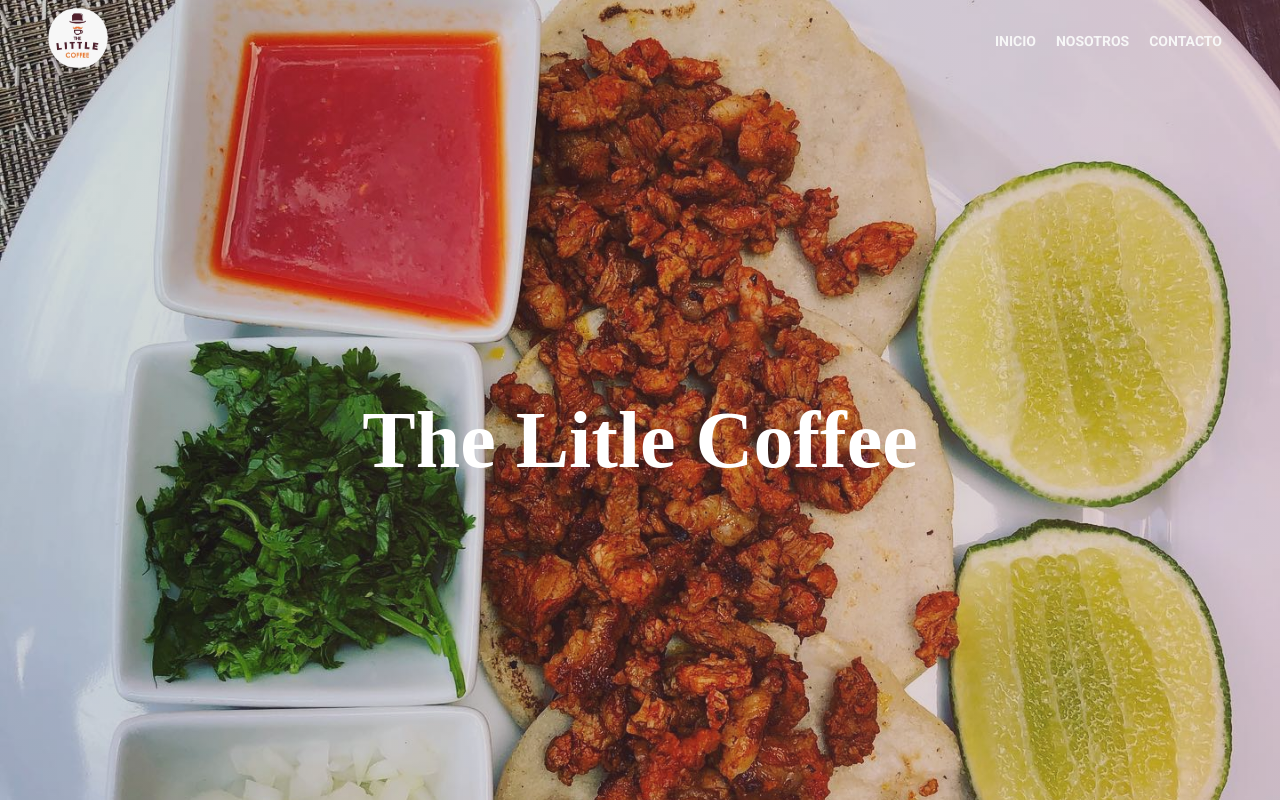
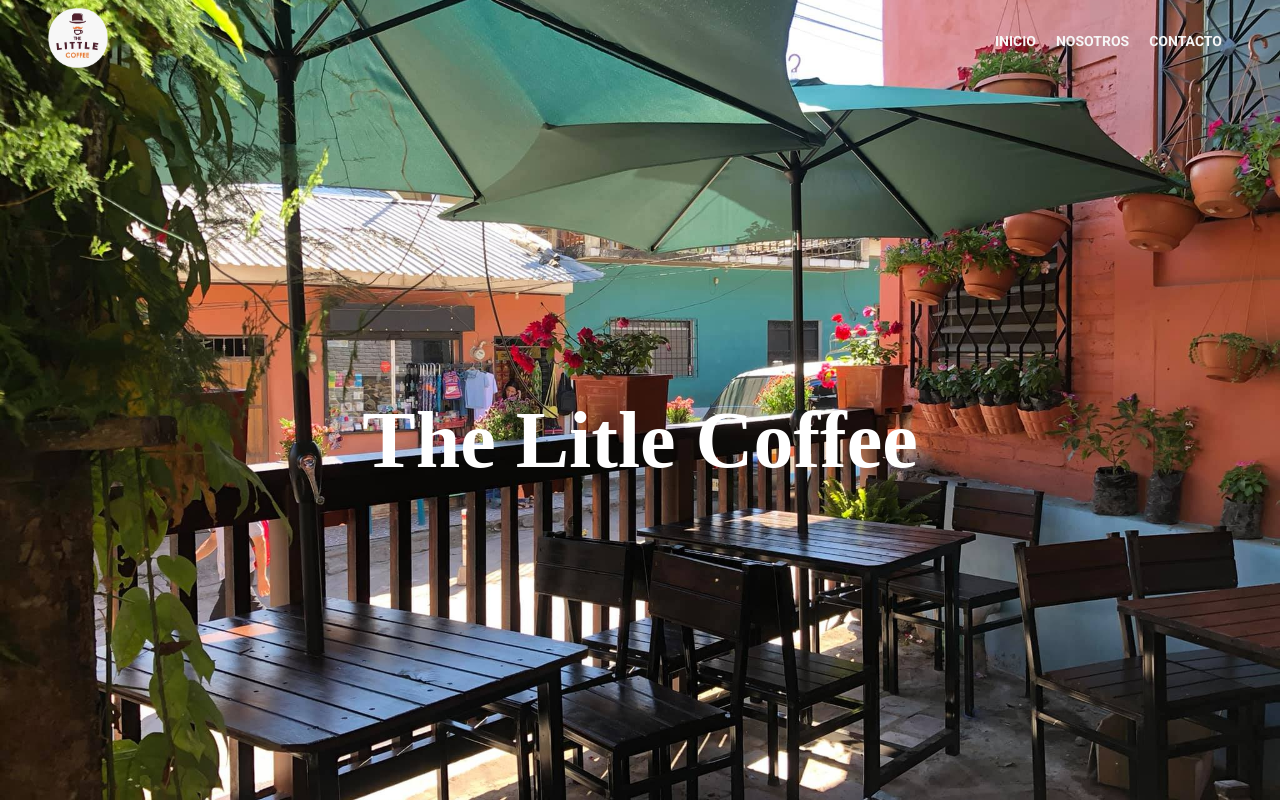
Before and after one commit to erickArita/litle-coffe, a Next.js app: page / in a window 1280 px wide. Shown: the top 800 px of the page. Built offline with nearby package versions, Linux system fonts and the light colour scheme; a web font is replaced by a local one.

Commit message:
nvbar terminado

```diff
--- a/components/Header/index.tsx
+++ b/components/Header/index.tsx
@@ -1,36 +1,32 @@
-import { useEffect, useState } from "react"
-
+import Image from 'next/image'
+import { useCarrousel } from "../../hooks/useCarrousel"
+// no funciona la transicion de imagenes,
+// tiene que haber un efecto de blur
 export default function Header() {
-  const imgs: string[] = ['/food/food.jpg', '/rest/restaurant.jpg']
-  const [backImg, setBackImg] = useState(imgs[0])
-
-  let i = 0;
-  const changeImg = () => {
-    let length = imgs.length - 1
-    i >= length ? i = 0 : i++
-    setBackImg(imgs[i])
-  }
-  useEffect(() => {
-    let id = setInterval(changeImg, 15000)
-    return () => clearInterval(id)
-  }, [])
+  const imgs: string[] = ['/rest/restaurant2.jpg', '/rest/restaurant.jpg']
+  const img = useCarrousel(imgs)
   return (
     <>
       <header className='header'>
         <div className="header__content">
           <h1 className='title'>the litle coffee</h1>
+          <Image
+            src={img}
+            className='header__image'
+            objectFit='cover'
+            layout='fill'
+            loading='lazy'
+          />
         </div>
       </header>
       <style jsx>{`
           header{
             height: 110vh;
-            background: linear-gradient(to right,rgba(68, 61, 61,.2),#c760604b), url(${backImg});
-            background-repeat: no-repeat;
-            background-size:cover ;
-            background-position: center center;
-            background-origin: padding-box;
+          }
+          .header__image{
+            z-index: -1;
             animation: traslate 1.5s ease;
-            background-attachment: fixed;
+            background: linear-gradient(to right,rgba(68, 61, 61,.2),#c760604b);
           }
           .header__content{
             display: flex;
@@ -46,10 +42,19 @@
           .title{
             color: var(--white);
             text-transform: capitalize;
+            z-index: 4;
           }
           @keyframes traslate{
-            from{ opacity: .8; }
-            to{ opacity: 1; }
+            from{
+
+              filter: blur(5px);
+              /* opacity: .8; */
+            }
+            to{
+              /*opacity: 1;*/
+              filter: blur(0px);
+            }
+
           }
 
       `}</style>
--- /dev/null
+++ b/hooks/useCarrousel.ts
@@ -0,0 +1,17 @@
+import { useEffect, useState } from "react";
+
+export const useCarrousel = (imgs:string[]) => {
+  const [backImg, setBackImg] = useState(imgs[0])
+  let i = 0;
+  const images = () => {
+    let length = imgs.length - 1
+    i >= length ? i = 0 : i++
+    setBackImg(imgs[i])
+  }
+  useEffect(() => {
+    let id = setInterval(images, 3000)
+    return () => clearInterval(id)
+  }, [])
+
+  return backImg
+}
--- a/package.json
+++ b/package.json
@@ -2,10 +2,11 @@
   "name": "with-typescript",
   "version": "1.0.0",
   "scripts": {
-    "dev": "next",
+    "dev": "next -p 3001",
     "build": "next build",
     "start": "next start",
-    "type-check": "tsc"
+    "type-check": "tsc",
+    "deploy": "gh-pages -d dist"
   },
   "dependencies": {
     "next": "latest",
```
